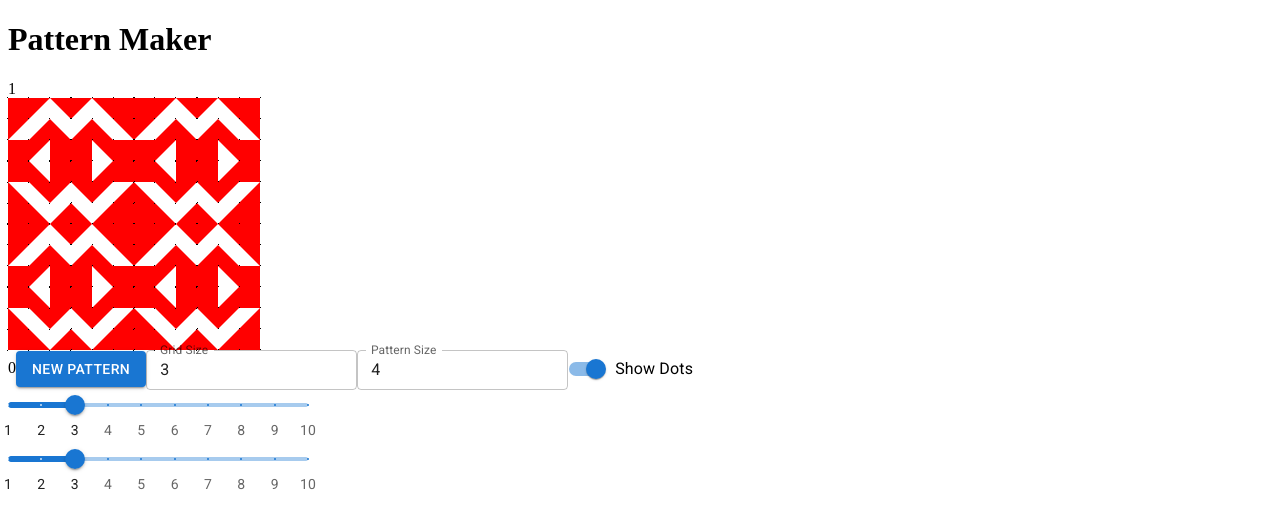
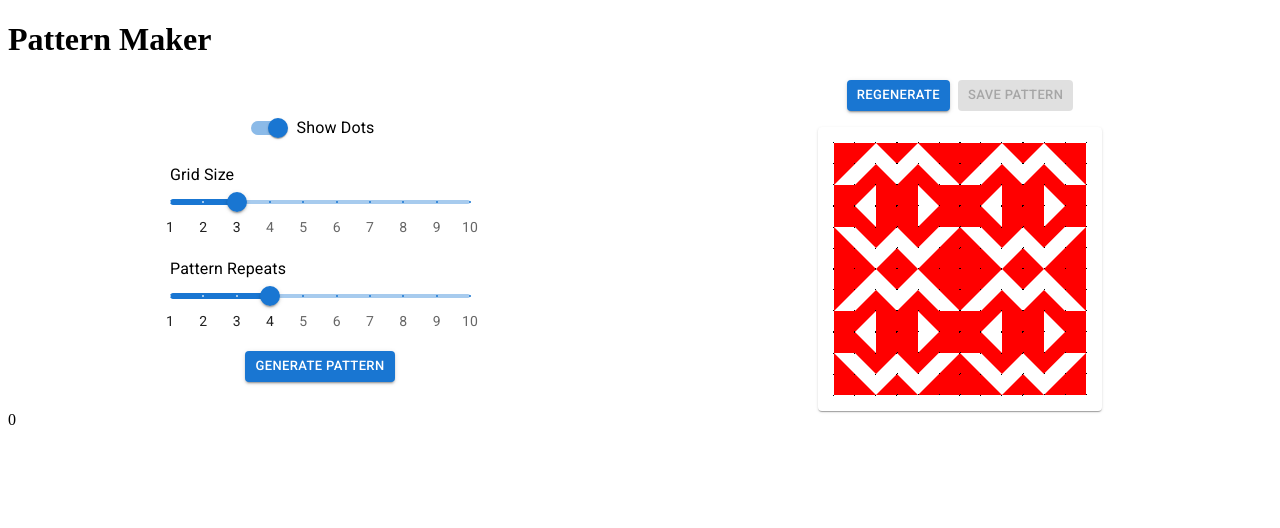
Before and after one commit to poundsignprojects/react-patterns, a Next.js app: page / in a window 1280 px wide. Shown: the top 528 px of the page. Built offline with nearby package versions, Linux system fonts and the light colour scheme.

Commit message:
initial working configurator

```diff
--- a/app/configurator.js
+++ b/app/configurator.js
@@ -1,7 +1,93 @@
 'use client';
 
 import { useState } from 'react';
+import Grid from '@mui/material/Grid';
+import { TextField, Switch, FormControlLabel, Slider } from '@mui/material';
+import { Box } from '@mui/system';
+import Button from '@mui/material/Button';
+import Typography from '@mui/material/Typography';
 
-export default function Configurator() {
-    return (1);
+
+function RegeneratePattern(regenerateFunc, settings) {
+  regenerateFunc(settings);
+  return;
 }
+
+export default function Configurator({regenerateFunc}) {
+  const [settings, setSettingsObj] = useState({ gridSize: 3, patternSize: 4, showDots: true });
+  const [gridSize, setGridSize] = useState(3);
+  const [patternSize, setPatternSize] = useState(4);
+  const [patternNum, setPatternNum] = useState(0);
+  // const [showDots, setShowDots] = useState(true);
+  const marks = [
+    {value: 1, label: '1',},
+    {value: 2, label: '2',},
+    {value: 3, label: '3',},
+    {value: 4, label: '4',},
+    {value: 5, label: '5',},
+    {value: 6, label: '6',},
+    {value: 7, label: '7',},
+    {value: 8, label: '8',},
+    {value: 9, label: '9',},
+    {value: 10, label: '10',},
+  ];
+
+  function UpdateSettings(setting, newValue) {
+    const newSettings = {};
+
+    for(const key in settings) {
+      if(key == setting) {
+        newSettings[key] = newValue;
+      } else {
+        newSettings[key] = settings[key];
+      }
+    }
+
+    setSettingsObj(newSettings);
+  }
+
+  return (
+    <>
+      <Grid container justifyContent='center' direction='column' alignItems='center' spacing={2}>
+        <Grid item xs>
+          <FormControlLabel control={<Switch defaultChecked />} label="Show Dots" onClick={() => { settings['showDots'] ? UpdateSettings('showDots', false) : UpdateSettings('showDots', true) }}/>
+        </Grid>
+        <Grid item xs>
+          <Box sx={{ width: 300 }}>
+            <Typography id="input-slider">
+              Grid Size
+            </Typography>
+            <Slider
+              defaultValue={3}
+              shiftStep={3}
+              step={1}
+              marks={marks}
+              min={1}
+              max={10}
+              onChange={(e, val) => UpdateSettings('gridSize',val)}
+            />
+          </Box>
+        </Grid>
+        <Grid item xs>
+          <Box sx={{ width: 300 }}>
+            <Typography id="input-slider">
+              Pattern Repeats
+            </Typography>
+            <Slider
+              defaultValue={4}
+              shiftStep={3}
+              step={1}
+              marks={marks}
+              min={1}
+              max={10}
+              onChange={(e, val) => UpdateSettings('patternSize', val)}
+            />
+          </Box>
+        </Grid>
+        <Grid item xs>
+          <Button variant='contained' size='small' onClick={() => RegeneratePattern(regenerateFunc, settings)}>Generate Pattern</Button>
+        </Grid>
+      </Grid>
+    </>
+  );
+}
--- a/app/page.js
+++ b/app/page.js
@@ -1,16 +1,44 @@
+'use client';
 import PatternApp from './pattern-app';
 import "./styles.css";
+// import { styled } from '@mui/material/styles';
+import Box from '@mui/material/Box';
+// import Paper from '@mui/material/Paper';
+import Grid from '@mui/material/Grid';
 
 function Header({ title }) {
   return (<h1>{title ? title : 'Default title'}</h1>)
 }
 
 export default function PatternMaker() {
+  // const Item = styled(Paper)(({ theme }) => ({
+  //   backgroundColor: theme.palette.mode === 'dark' ? '#1A2027' : '#fff',
+  //   ...theme.typography.body2,
+  //   padding: theme.spacing(1),
+  //   textAlign: 'center',
+  //   color: theme.palette.text.secondary,
+  // }));
 
   return (
     <div>
       <Header title="Pattern Maker" />
-      <PatternApp />
+      {/* <Box sx={{ flexGrow: 1 }}>
+      <Grid container spacing={2}>
+        <Grid item xs={8}>
+          <div className='test'>xs=8</div>
+        </Grid>
+        <Grid item xs={4}>
+          <div className='test'>xs=4</div>
+        </Grid>
+        <Grid item xs={12} md={4}>
+          <div className='test'>xs=12</div>
+        </Grid>
+        <Grid item xs={8}>
+          <div className='test'>xs=8</div>
+        </Grid>
+      </Grid>
+      </Box>  */}
+          <PatternApp />
     </div>
   );
 }
--- a/app/pattern-app.js
+++ b/app/pattern-app.js
@@ -3,9 +3,10 @@
 import Configurator from './configurator';
 
 import { useState } from 'react';
+import Grid from '@mui/material/Grid';
 import Button from '@mui/material/Button';
-import { TextField, Switch, FormControlLabel, Slider } from '@mui/material';
-import { Box } from '@mui/system';
+import Paper from '@mui/material/Paper';
+import { styled } from '@mui/material/styles';
 
 function Dots({showDots}) {
   let dotsOn = '';
@@ -109,15 +110,16 @@ function PatternGrid({ gridSize, patternSize, showDots }) {
     grid.push(GetRandomShapes(gridSize));
   }
 
-  const fullGrid = []
+  const fullGridRow = []
   const initGrid = <InitialGrid grid={grid} showDots={showDots} />;
 
+  // build contents for a single grid row
   for(let i = 0; i < patternSize; i++) {
     let className = 'grid-col';
     if(i % 2 == 0) {
       className = 'grid-col flipped-h';
     }
-    fullGrid.push(
+    fullGridRow.push(
       <>
       <div className={className}>
       {initGrid}
@@ -128,6 +130,7 @@ function PatternGrid({ gridSize, patternSize, showDots }) {
 
   const patternGrid = [];
 
+  // place grid rows based on size of pattern
   for(let i = 0; i < patternSize; i++) {
     let className = 'pattern-row';
     if(i % 2 == 0) {
@@ -136,20 +139,30 @@ function PatternGrid({ gridSize, patternSize, showDots }) {
     patternGrid.push(
       <>
       <div className={className}>
-      {fullGrid}
+      {fullGridRow}
       </div>
       </>
     );
   }
 
-  // to do: make this dynamic, based on pattern size
+  // const padRow = [];
+
+  // for (let i = 0; i < gridSize * patternSize; i++) {
+  //   padRow.push(<GridSquare shapeNum={0} showDots={showDots} />);
+  // }
+
   return (
     <>
+    {/* <div className='grid-row'>
+      {padRow}
+    </div> */}
     {patternGrid}
+    {/* <div className='grid-row'>
+      {padRow}
+    </div> */}
     </>
   );
 }
-
 
 export default function PatternApp() {
   // set Gridsize later from user params
@@ -157,62 +170,52 @@ export default function PatternApp() {
   const [patternSize, setPatternSize] = useState(4);
   const [patternNum, setPatternNum] = useState(0);
   const [showDots, setShowDots] = useState(true);
-  const marks = [
-    {value: 1, label: '1',},
-    {value: 2, label: '2',},
-    {value: 3, label: '3',},
-    {value: 4, label: '4',},
-    {value: 5, label: '5',},
-    {value: 6, label: '6',},
-    {value: 7, label: '7',},
-    {value: 8, label: '8',},
-    {value: 9, label: '9',},
-    {value: 10, label: '10',},
-  ];
+
+  const PatternPaper = styled(Paper)(({ theme }) => ({
+    padding: theme.spacing(2),
+  }));
 
   function NewPattern() {
     setPatternNum(patternNum + 1);
   }
 
+  function Regenerate(settings) {
+    setGridSize(settings['gridSize']);
+    setPatternSize(settings['patternSize']);
+    setShowDots(settings['showDots']);
+  }
+
+
   return (
     <>
-      <Configurator />
-      <PatternGrid gridSize={gridSize} patternSize={patternSize} showDots={showDots} />
+      <Grid container justifyContent='center' direction='row' alignItems='center' spacing={2}>
+        <Grid item xs>
+        <Configurator regenerateFunc={Regenerate} />
+        </Grid>
+        <Grid item xs>
+          <Grid container justifyContent='center' direction='column' alignItems='center' spacing={2}>
+            <Grid item xs>
+              <Button variant='contained' size='small' onClick={() => NewPattern()}>
+                Regenerate
+              </Button>
+              &nbsp;&nbsp;
+              <Button variant='contained' disabled size='small'>
+                Save Pattern
+              </Button>
+            </Grid>
+            <Grid item xs>
+              <PatternPaper>
+                <PatternGrid gridSize={gridSize} patternSize={patternSize} showDots={showDots} />
+              </PatternPaper>
+            </Grid>
+          </Grid>
+        </Grid>
+      </Grid>
       <span>{patternNum}</span>
-      <NewButton onNewClick={() => NewPattern()} />
-      <TextField size='small' value={gridSize} onChange={e => setGridSize(e.target.value)} label='Grid Size' />
-      <TextField size='small' value={patternSize} onChange={e => setPatternSize(e.target.value)} label='Pattern Size' />
-      <FormControlLabel control={<Switch defaultChecked />} label="Show Dots" onClick={() => {showDots ? setShowDots(false) : setShowDots(true)}}/>
-      <Box sx={{ width: 300 }}>
-      <Slider
-          defaultValue={3}
-          shiftStep={3}
-          step={1}
-          marks={marks}
-          min={1}
-          max={10}
-          onChange={(e, val) => console.log(val)}
-        />
-      <Slider
-          defaultValue={3}
-          shiftStep={3}
-          step={1}
-          marks={marks}
-          min={1}
-          max={10}
-        />
-      </Box>
     </>
   );
 }
 
-function NewButton({onNewClick}) {
-  return (
-    <Button variant='contained' onClick={onNewClick}>
-      New Pattern
-    </Button>
-  );
-}
 
 // TO DO:
 // Add color themes
--- a/app/styles.css
+++ b/app/styles.css
@@ -1,6 +1,6 @@
-/* .grid-col {
-    float:left;
-} */
+.test {
+    border: 1px solid #f00;
+}
 
 .flipped-h {
     transform: scale(-1, 1);
```
